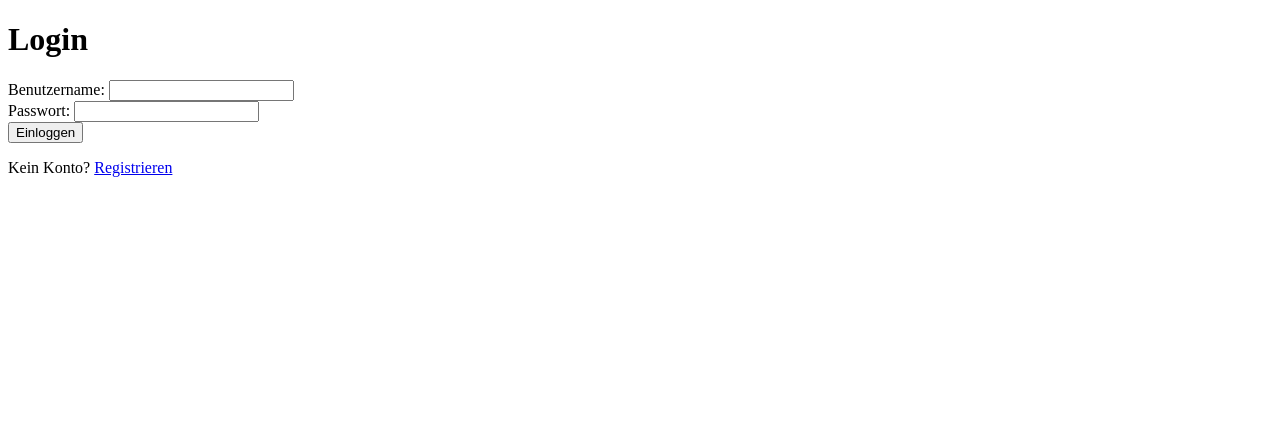
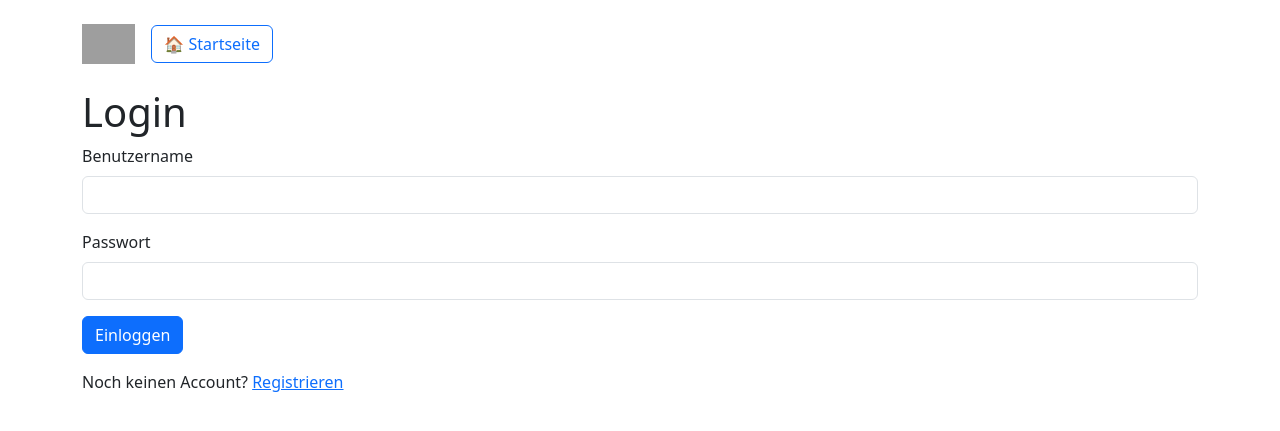
Before and after one commit to Kitanga84/Serwer, a Flask app: page /login in a window 1280 px wide. Shown: the top 431 px of the page. Run offline with Flask 3, Linux system fonts and the light colour scheme; grey boxes are pictures that could not be loaded.

Commit message:
Update login.html

```diff
--- a/templates/login.html
+++ b/templates/login.html
@@ -1,32 +1,19 @@
-<!DOCTYPE html>
-<html lang="de">
-<head>
-    <meta charset="UTF-8" />
-    <title>Login</title>
-</head>
-<body>
-    <h1>Login</h1>
+{% extends "base.html" %}
 
-    {% with messages = get_flashed_messages() %}
-      {% if messages %}
-        <ul>
-        {% for message in messages %}
-          <li>{{ message }}</li>
-        {% endfor %}
-        </ul>
-      {% endif %}
-    {% endwith %}
+{% block title %}Login{% endblock %}
 
-    <form method="POST" action="{{ url_for('login') }}">
-        <label>Benutzername:</label>
-        <input type="text" name="username" required />
-        <br/>
-        <label>Passwort:</label>
-        <input type="password" name="password" required />
-        <br/>
-        <button type="submit">Einloggen</button>
-    </form>
-
-    <p>Kein Konto? <a href="{{ url_for('register') }}">Registrieren</a></p>
-</body>
-</html>
+{% block content %}
+<h1>Login</h1>
+<form method="POST">
+  <div class="mb-3">
+    <label for="username" class="form-label">Benutzername</label>
+    <input type="text" class="form-control" name="username" id="username" required />
+  </div>
+  <div class="mb-3">
+    <label for="password" class="form-label">Passwort</label>
+    <input type="password" class="form-control" name="password" id="password" required />
+  </div>
+  <button type="submit" class="btn btn-primary">Einloggen</button>
+</form>
+<p class="mt-3">Noch keinen Account? <a href="{{ url_for('register') }}">Registrieren</a></p>
+{% endblock %}
```
